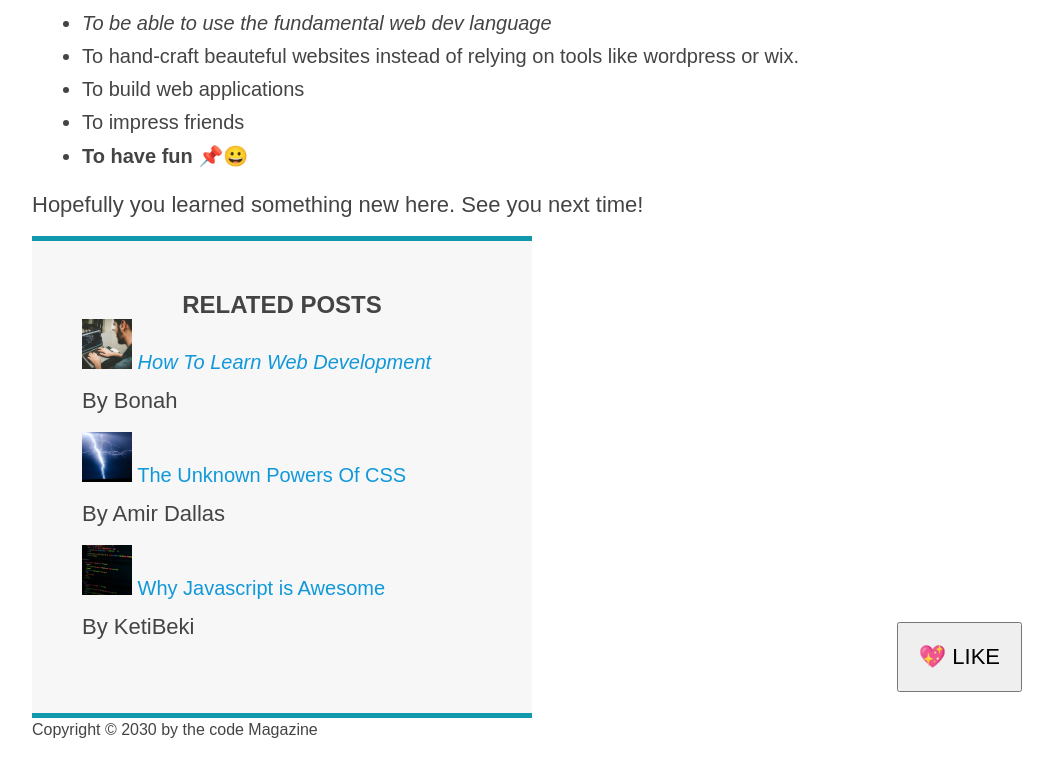
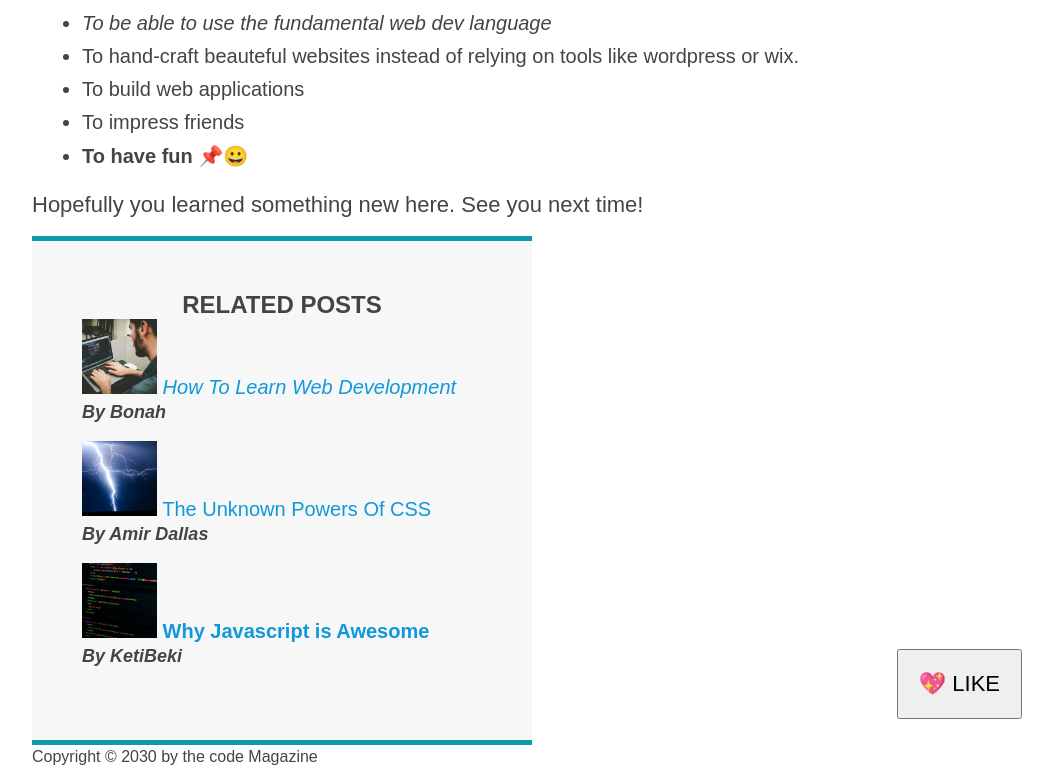
Before and after one commit to bonatolasa/html-css-biggener, a plain HTML site: page dist/index.html in a window 1280 px wide. Shown: the part 1523-2307 px from the top of the page, without its empty margins (208-1261 px from the left). Before the commit the page ends 2280 px from the top, so only its background shows below. Drawn offline with Linux system fonts and the light colour scheme; files that its build step writes are made by us from their sources; files whose address does not match are found by name.

Commit message:
Building a Simple Float Layout

```diff
--- a/dist/index.html
+++ b/dist/index.html
@@ -3,18 +3,19 @@
   <head>
     <meta charset="UTF-8" />
     <link href="style.css" rel="stylesheet" />
-    <title>The Basic Language Of HTML</title>
+    <title>The Basic Language Of The Web</title>
   </head>
   <body>
     <div class="container">
-      <header class="main-header">
+      <header class="main-header clear-fix">
         <h1>📘 The Code Magazine</h1>
         <nav>
           <a href="blog.html">Blog</a>
           <a href="challenge.html">Challenges</a>
           <a href="#">Flexbox</a>
-          <a href="#">CSS-Grid</a>
+          <a href="#">CSS Grid</a>
         </nav>
+        <!-- <div class="clear"></div> -->
       </header>
 
       <article>
@@ -25,8 +26,9 @@
             alt="Headshot of Laura"
             width="50"
             height="50"
+            class="laura-img"
           />
-          <p id="laura">
+          <p id="laura" class="laura">
             Posted by <strong>Laura Jones</strong> on Monday, June 21st 2027
           </p>
           <img
@@ -62,7 +64,7 @@
 
         <p>In HTML, each element is made up of 3 parts:</p>
         <ol>
-          <li class="frist">The opening tag</li>
+          <li class="frist-li">The opening tag</li>
           <li>The closing tag</li>
           <li>The actual element</li>
         </ol>
@@ -80,7 +82,7 @@
           web. Here are 5 of them:
         </p>
         <ul>
-          <li class="frist">
+          <li class="frist-li">
             To be able to use the fundamental web dev language
           </li>
           <li>
@@ -101,31 +103,31 @@
             <img
               src="img/related-1.jpg"
               alt="Programming person"
-              width="50"
-              height="50"
+              width="75"
+              height="75"
             />
             <a href="#"> How To Learn Web Development</a>
+            <p class="related-author">By Bonah</p>
           </li>
-          <p class="author-related">By Bonah</p>
           <li>
             <img
               src="img/related-2.jpg"
               alt="Lightening(mebreq)"
-              width="50"
-              height="50"
+              width="75"
+              height="75"
             />
             <a href="#"> The Unknown Powers Of CSS</a>
+            <p class="related-author">By Amir Dallas</p>
           </li>
-          <p class="author-related">By Amir Dallas</p>
           <li>
             <img
               src="img/related-3.jpg"
               alt="javascript code on screen"
-              width="50"
-              height="50"
+              width="75"
+              height="75"
             /><a href="#"> Why Javascript is Awesome</a>
+            <p class="related-author">By KetiBeki</p>
           </li>
-          <p class="author-related">By KetiBeki</p>
         </ul>
       </aside>
 
```
Also changed, not shown: index.html (+5 -3 lines).
